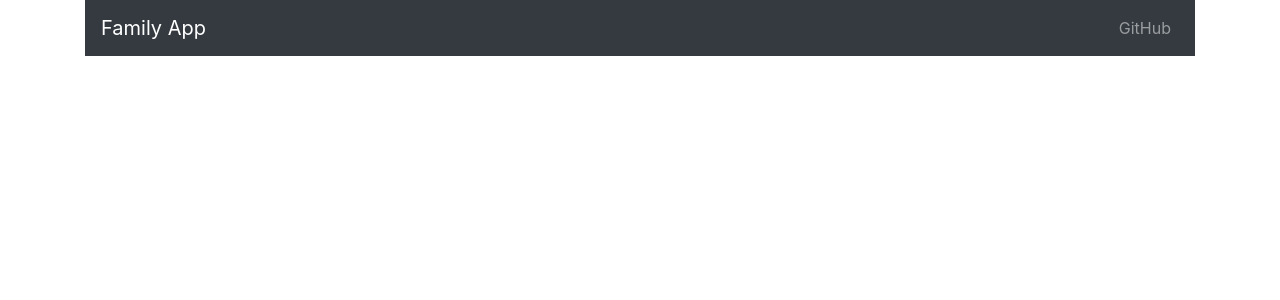
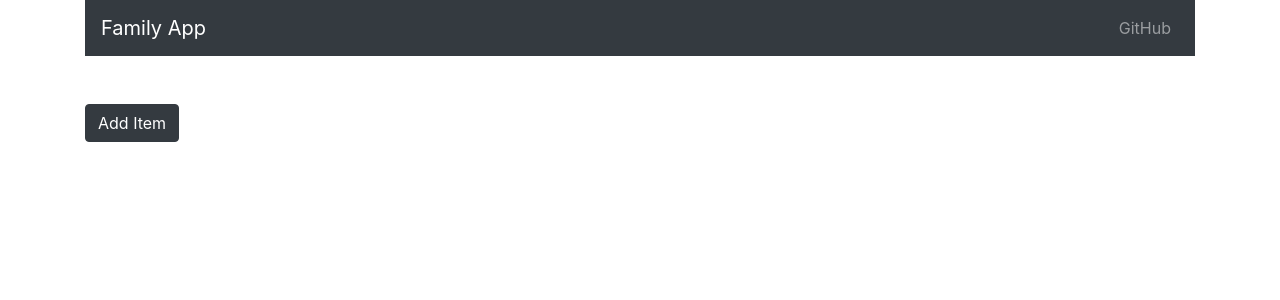
Before and after one commit to mdrews/FamilyApp, a React (Create React App) app in the folder client/: page / in a window 1280 px wide. Shown: the top 300 px of the page. Built offline with nearby package versions, Linux system fonts and the light colour scheme.

Commit message:
add initial shopping list component and new item button

```diff
--- a/client/src/App.js
+++ b/client/src/App.js
@@ -1,11 +1,13 @@
 import React from 'react';
 import './App.css';
 import AppHeader from './components/AppHeader';
+import ShoppingList from './components/ShoppingList';
 
 function App() {
   return (
     <div className="App">
       <AppHeader />
+      <ShoppingList />
     </div>
   );
 }
--- /dev/null
+++ b/client/src/components/ShoppingList.js
@@ -0,0 +1,28 @@
+import React, { useState } from 'react';
+import { Button, Container, ListGroup, ListGroupItem } from 'reactstrap'
+import { CSSTransition, TransitionGroup } from 'react-transition-group';
+import uuid from 'uuid';
+
+const ShoppingList = () => {
+
+  const [ items, setItems ] = useState([
+    { id: uuid(), name: 'Milk' },
+    { id: uuid(), name: 'Eggs' },
+    { id: uuid(), name: 'Steak' },
+    { id: uuid(), name: 'Water' },
+  ]);
+
+  console.log(items);
+  return(<Container>
+    <Button
+      color="dark"
+      onClick={() => {
+        const name = prompt("Add an Item");
+        if(name) { setItems([...items, { id: uuid(), name }])}
+      }}>
+
+      Add Item</Button>
+  </Container>);
+}
+
+export default ShoppingList;
```
